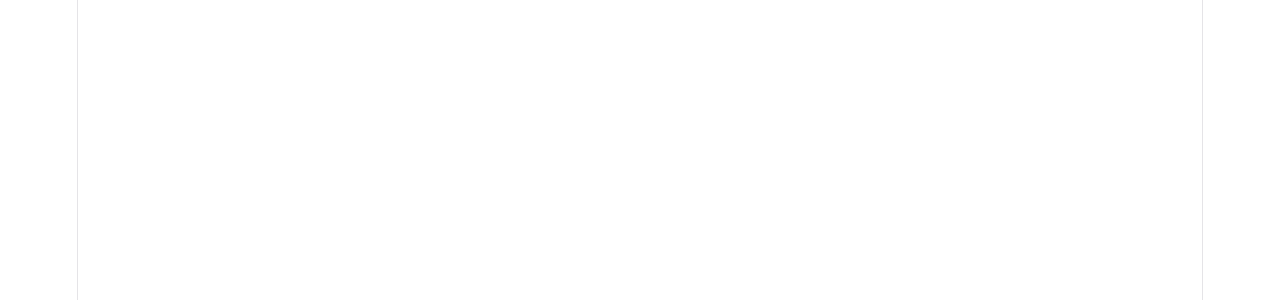
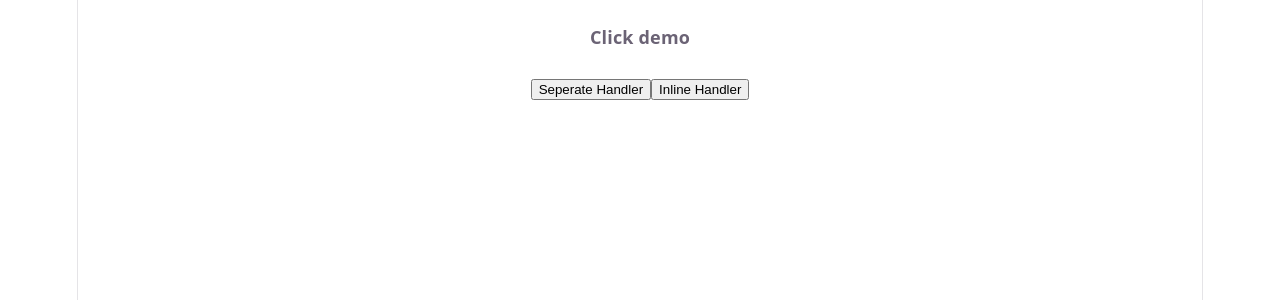
Before and after one commit to vanishree00/SW_CSE_B2.2_Internship, a React (Vite) app in the folder Day/Day 14/day-14-react-app/: page / in a window 1280 px wide. Shown: the top 300 px of the page. Built offline with nearby package versions, Linux system fonts and the light colour scheme.

Commit message:
event handler eg 1

```diff
--- a/Day/Day 14/day-14-react-app/src/App.jsx
+++ b/Day/Day 14/day-14-react-app/src/App.jsx
@@ -1,13 +1,10 @@
-
-
+import ClickDemo from "./components/EventHandlerOne";
 function App() {
-
-
   return (
     <>
-
+      <ClickDemo/>
     </>
   )
 }
 
-export default App
+export default App;
--- /dev/null
+++ b/Day/Day 14/day-14-react-app/src/components/EventHandlerOne.jsx
@@ -0,0 +1,16 @@
+function ClickDemo() {
+    function handleSeperateClick() {
+        alert("Separate handler clicked");
+    }
+
+    return(
+        <div>
+            <h4>Click demo</h4>
+            <button onClick={handleSeperateClick}>Seperate Handler</button>
+
+            <button onClick={() => alert("Inline handler clicked")}>Inline Handler</button>
+        </div>
+    )
+}
+
+export default ClickDemo;
```
